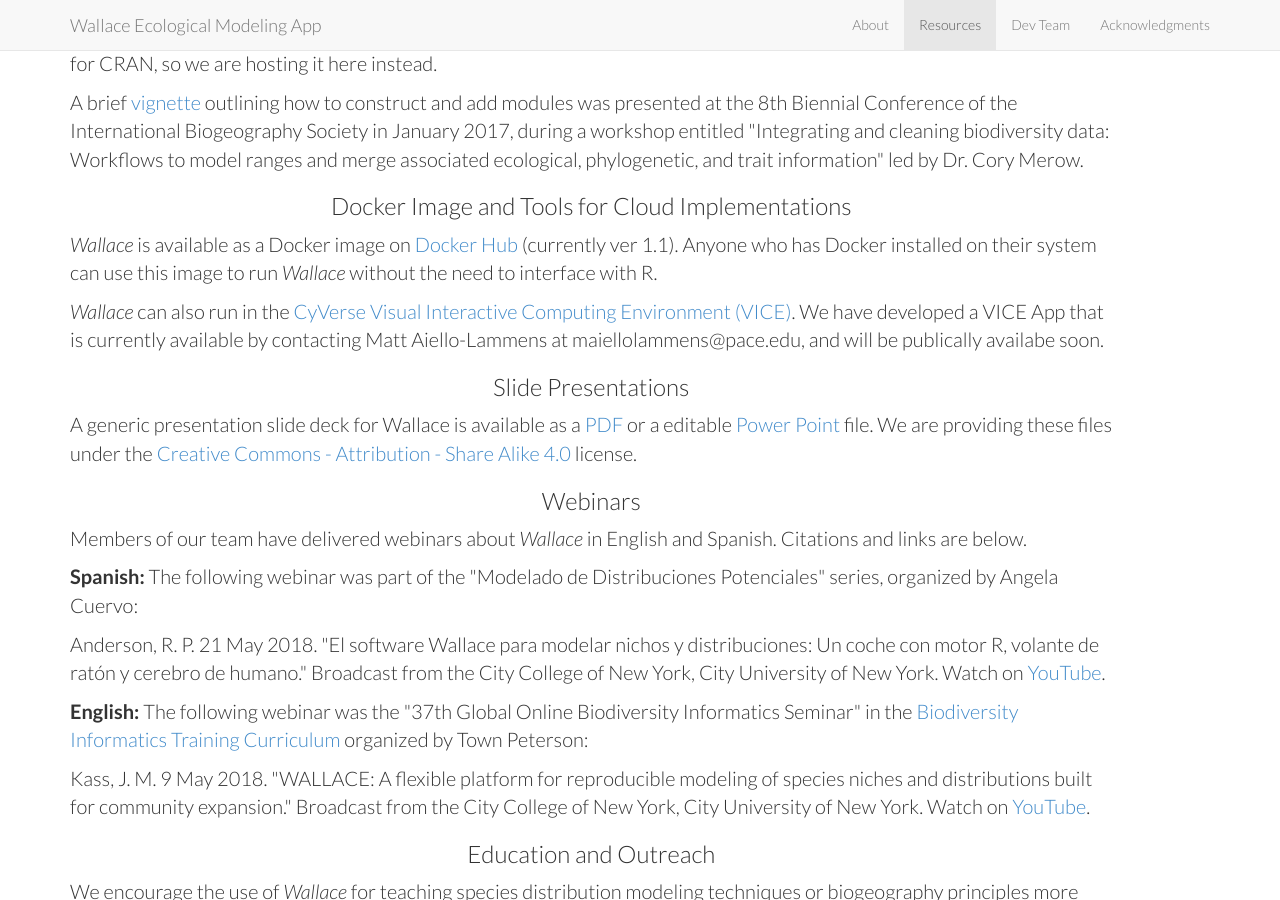
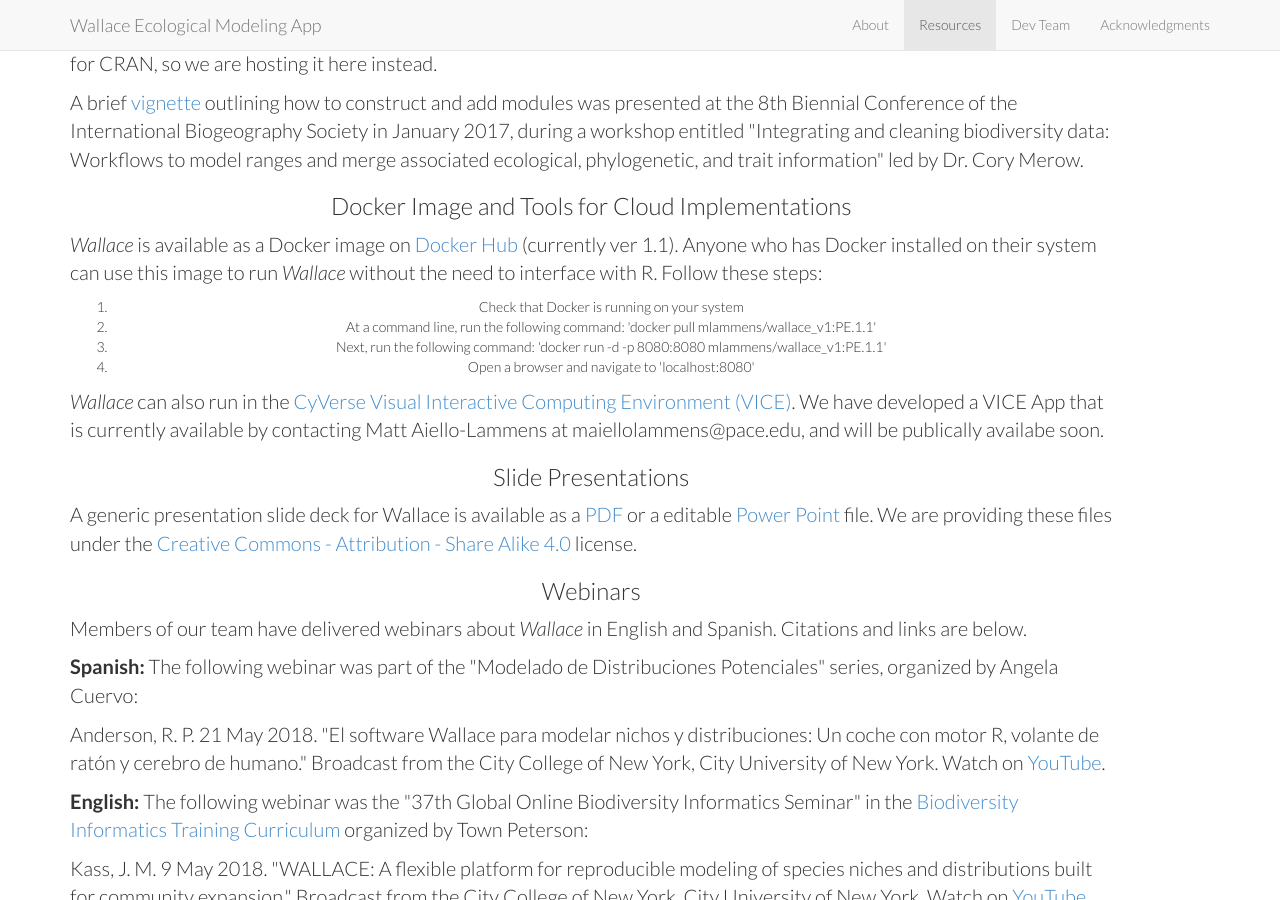
Before and after one commit to wallaceEcoMod/wallaceecomod.github.io, a Jekyll site: the page built from index.html, in a window 1280 px wide and 900 px high, scrolled down 1577 px. Built offline with Jekyll 4.4.1, drawn with Linux system fonts in a browser that asks for light colours.

Commit message:
Added brief instructions on using Docker image

```diff
--- a/_includes/resources.html
+++ b/_includes/resources.html
@@ -25,7 +25,14 @@
 
       <h3>Docker Image and Tools for Cloud Implementations</h3>
       <p style="font-size:20px" align="left">
-	<i>Wallace</i> is available as a Docker image on <a href="https://hub.docker.com/repository/docker/mlammens/wallace_v1" target="_blank">Docker Hub</a> (currently ver 1.1). Anyone who has Docker installed on their system can use this image to run <i>Wallace</i> without the need to interface with R. </p>
+	<i>Wallace</i> is available as a Docker image on <a href="https://hub.docker.com/repository/docker/mlammens/wallace_v1" target="_blank">Docker Hub</a> (currently ver 1.1). Anyone who has Docker installed on their system can use this image to run <i>Wallace</i> without the need to interface with R. Follow these steps:
+	<ol type = "1">
+         <li>Check that Docker is running on your system</li>
+         <li>At a command line, run the following command: 'docker pull mlammens/wallace_v1:PE.1.1'</li>
+         <li>Next, run the following command: 'docker run -d -p 8080:8080 mlammens/wallace_v1:PE.1.1'</li>
+         <li>Open a browser and navigate to 'localhost:8080'</li>
+      </ol>
+</p>
       <p style="font-size:20px" align="left">
 	<i>Wallace</i> can also run in the <a href="https://cyverse.org/node/50" target="_blank">CyVerse Visual Interactive Computing Environment (VICE)</a>. We have developed a VICE App that is currently available by contacting Matt Aiello-Lammens at maiellolammens@pace.edu, and will be publically availabe soon. </p>
 
```
